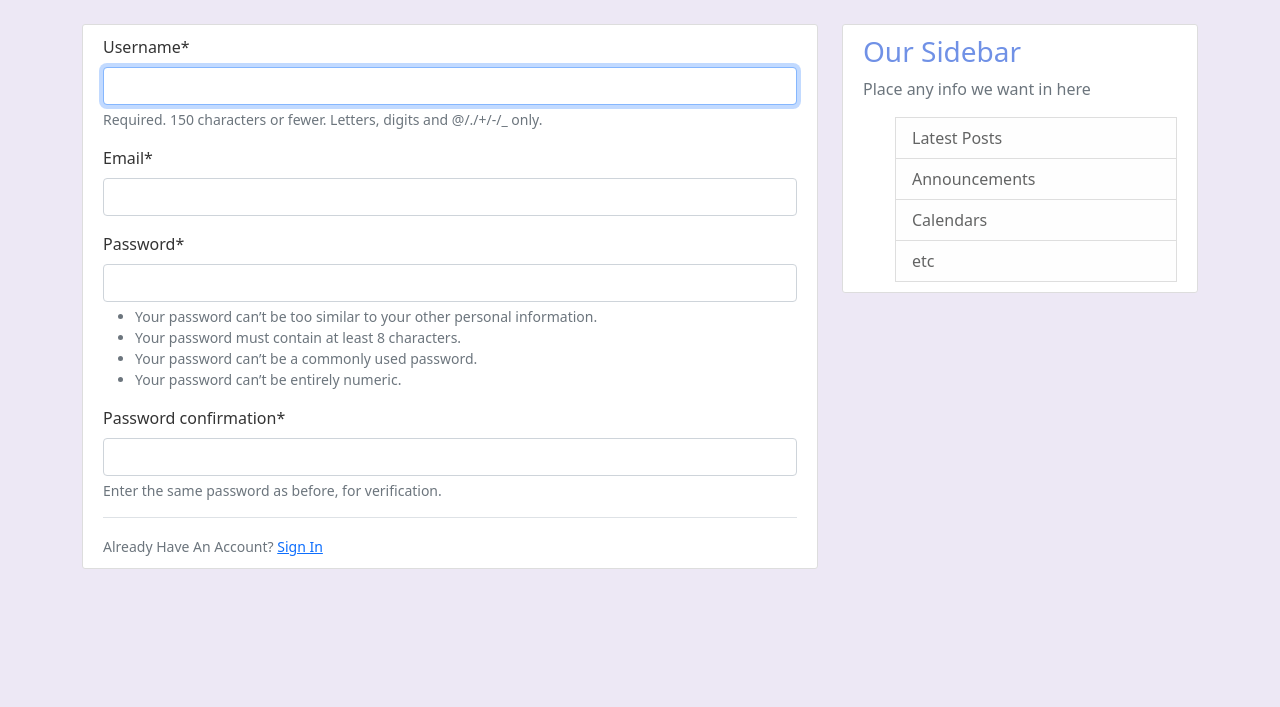
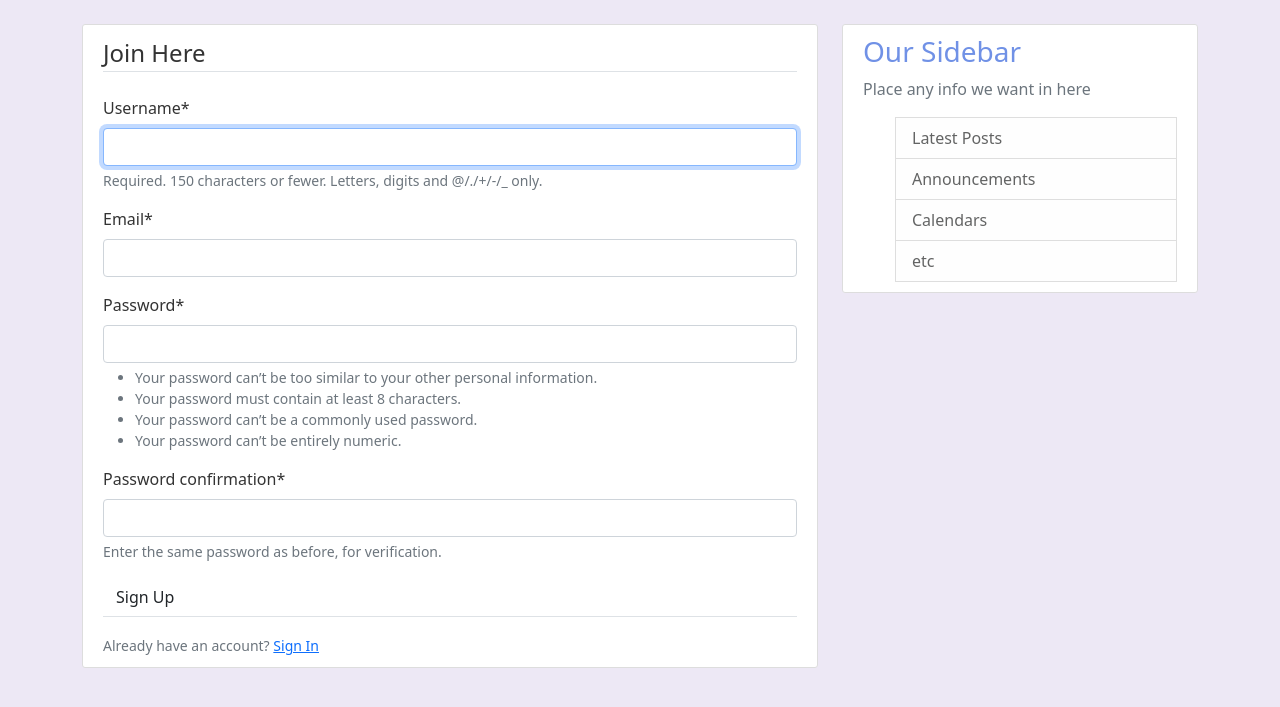
Before and after one commit to amyhastings/dalkeyhistoryforum, a Django app: page /register/ in a window 1280 px wide. Shown: the part 56-763 px from the top of the page. Run offline with Django 4.2, Linux system fonts and the light colour scheme; some libraries are stand-ins or nearby versions.

Commit message:
Changes to register page

```diff
--- a/dalkeyhistoryforum/users/templates/users/register.html
+++ b/dalkeyhistoryforum/users/templates/users/register.html
@@ -2,10 +2,19 @@
 {% load crispy_forms_tags %}
 {% block content %}
     <div class="content-section">
-        {% crispy form %}
+        <form method="POST">
+            {% csrf_token %}
+            <fieldset class="form-group">
+                <legend class="border-bottom mb-4">Join Here</legend>
+                {{ form|crispy }}
+            </fieldset>
+            <div class="form-group">
+                <button class="btn btn-outline" type="submit">Sign Up</button>
+            </div>
+        </form>
         <div class="border-top pt-3">
             <small class="text-muted">
-                Already Have An Account? <a class="ml-2" href="{% url 'login' %}">Sign In</a>
+                Already have an account? <a class="ml-2" href="{% url 'login' %}">Sign In</a>
             </small>
         </div>
     </div>
```
